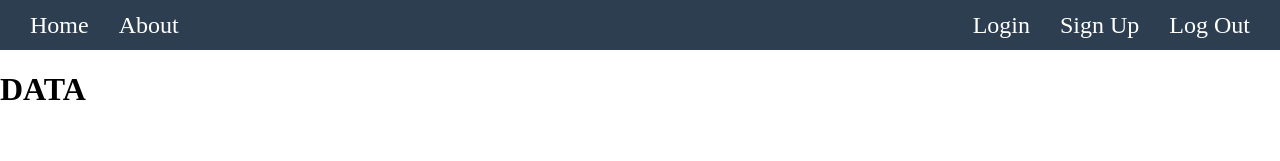
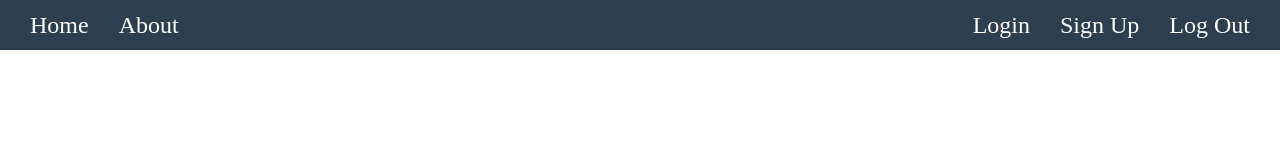
Before and after one commit to ravenusmc/cinema_hall_ticket_sales, a Vue app in the folder client/: page /data in a window 1280 px wide. Shown: the top 161 px of the page. Built offline with nearby package versions, Linux system fonts and the light colour scheme; the HTML template or start-up script is replaced by a standard one.

Commit message:
minor change

```diff
--- a/client/src/views/DataView.vue
+++ b/client/src/views/DataView.vue
@@ -1,5 +1,13 @@
 <template>
     <div>
-        <h1>DATA</h1>
+
     </div>
 </template>
+
+<script>
+
+</script>
+
+<style scoped>
+
+</style>
```
